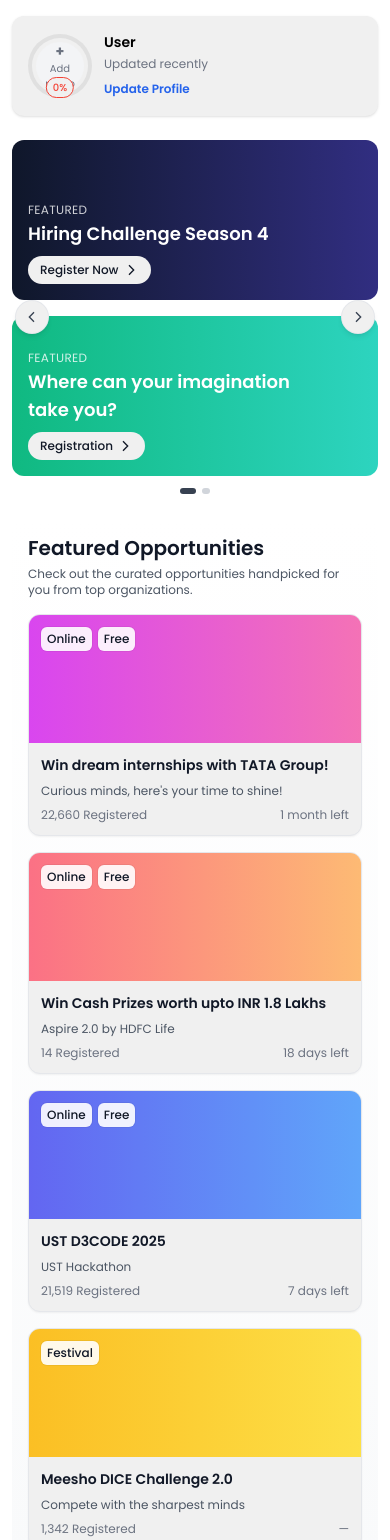
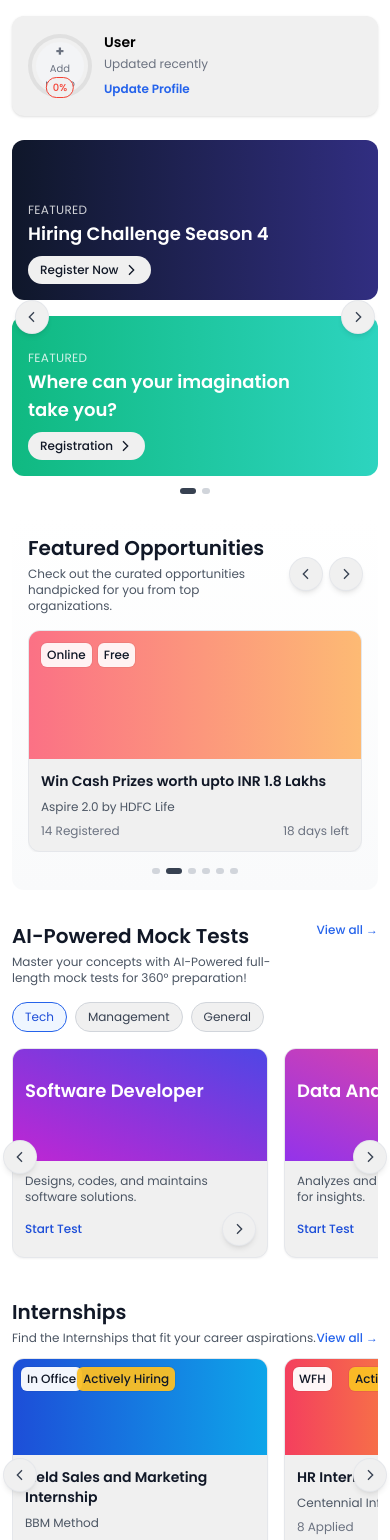
Before and after one commit to SubhodeepRoy17/job-portal-client, a React (Vite) app: page /user-home in a window 390 px wide. Shown: the top 1540 px of the page. Built offline with nearby package versions, Linux system fonts and the light colour scheme; no server answers.

Commit message:
user home page updated

```diff
--- a/src/pages/user_homepage.jsx
+++ b/src/pages/user_homepage.jsx
@@ -307,6 +307,7 @@
   )
 }
 
+/* Featured Opportunities with Carousel Effect */
 function FeaturedOpportunities() {
   const cards = [
     {
@@ -349,7 +350,86 @@
       time: "—",
       color: "from-amber-400 to-yellow-300",
     },
+    {
+      id: 5,
+      badge: "Hackathon",
+      badge2: "Prize",
+      title: "AI Innovation Challenge 2025",
+      desc: "Build the next big AI solution",
+      stats: "5,230 Registered",
+      time: "12 days left",
+      color: "from-purple-500 to-blue-400",
+    },
+    {
+      id: 6,
+      badge: "Competition",
+      badge2: "Scholarship",
+      title: "National Coding Championship",
+      desc: "Showcase your coding skills",
+      stats: "18,450 Registered",
+      time: "25 days left",
+      color: "from-green-500 to-teal-400",
+    },
   ]
+
+  const [currentIndex, setCurrentIndex] = useState(0)
+  const [isAutoPlaying, setIsAutoPlaying] = useState(true)
+  const autoPlayRef = useRef()
+
+  // Number of cards to show based on screen size
+  const getCardsToShow = () => {
+    if (typeof window === 'undefined') return 4
+    if (window.innerWidth < 640) return 1
+    if (window.innerWidth < 1024) return 2
+    return 4
+  }
+
+  const [cardsToShow, setCardsToShow] = useState(getCardsToShow())
+
+  useEffect(() => {
+    const handleResize = () => {
+      setCardsToShow(getCardsToShow())
+    }
+
+    window.addEventListener('resize', handleResize)
+    return () => window.removeEventListener('resize', handleResize)
+  }, [])
+
+  const totalSlides = Math.ceil(cards.length / cardsToShow)
+
+  useEffect(() => {
+    if (!isAutoPlaying) return
+
+    autoPlayRef.current = setInterval(() => {
+      setCurrentIndex(prev => (prev + 1) % totalSlides)
+    }, 5000)
+
+    return () => clearInterval(autoPlayRef.current)
+  }, [isAutoPlaying, totalSlides])
+
+  const nextSlide = () => {
+    setIsAutoPlaying(false)
+    setCurrentIndex(prev => (prev + 1) % totalSlides)
+    setTimeout(() => setIsAutoPlaying(true), 10000)
+  }
+
+  const prevSlide = () => {
+    setIsAutoPlaying(false)
+    setCurrentIndex(prev => (prev - 1 + totalSlides) % totalSlides)
+    setTimeout(() => setIsAutoPlaying(true), 10000)
+  }
+
+  const goToSlide = (index) => {
+    setIsAutoPlaying(false)
+    setCurrentIndex(index)
+    setTimeout(() => setIsAutoPlaying(true), 10000)
+  }
+
+  // Get current slide cards
+  const getCurrentSlideCards = () => {
+    const start = currentIndex * cardsToShow
+    return cards.slice(start, start + cardsToShow)
+  }
 
   return (
     <section className="relative rounded-xl md:rounded-3xl bg-gradient-to-b from-white to-gray-50 p-4 md:p-6 lg:p-8">
@@ -360,14 +440,15 @@
             Check out the curated opportunities handpicked for you from top organizations.
           </p>
         </div>
-        <div className="hidden md:flex items-center gap-3">
-          <ArrowButton direction="left" onClick={() => {}} />
-          <ArrowButton direction="right" onClick={() => {}} />
+        <div className="flex items-center gap-2 md:gap-3">
+          <ArrowButton direction="left" onClick={prevSlide} />
+          <ArrowButton direction="right" onClick={nextSlide} />
         </div>
       </div>
 
-      <div className="grid gap-4 sm:grid-cols-2 lg:grid-cols-4">
-        {cards.map((c) => (
+      <div className="relative overflow-hidden">
+        <div className="grid gap-4 sm:grid-cols-2 lg:grid-cols-4 transition-transform duration-500 ease-in-out">
+          {getCurrentSlideCards().map((c) => (
             <article
               key={c.id}
               className="overflow-hidden rounded-xl md:rounded-2xl border border-gray-200 bg-white shadow-sm transition hover:shadow-md"
@@ -396,6 +477,11 @@
               </div>
             </article>
           ))}
+        </div>
+      </div>
+
+      <div className="mt-4 md:mt-6">
+        <Dots total={totalSlides} active={currentIndex} onDot={goToSlide} />
       </div>
     </section>
   )
```
Lines whose indentation alone changed are shown as unchanged.
